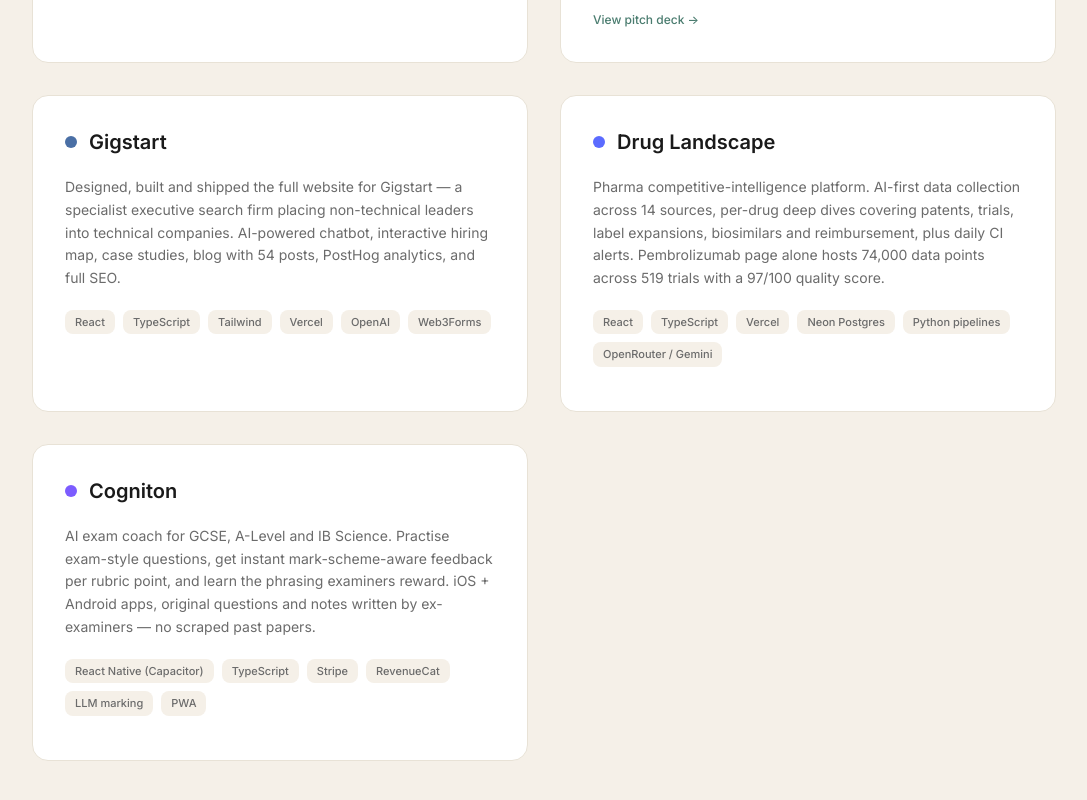
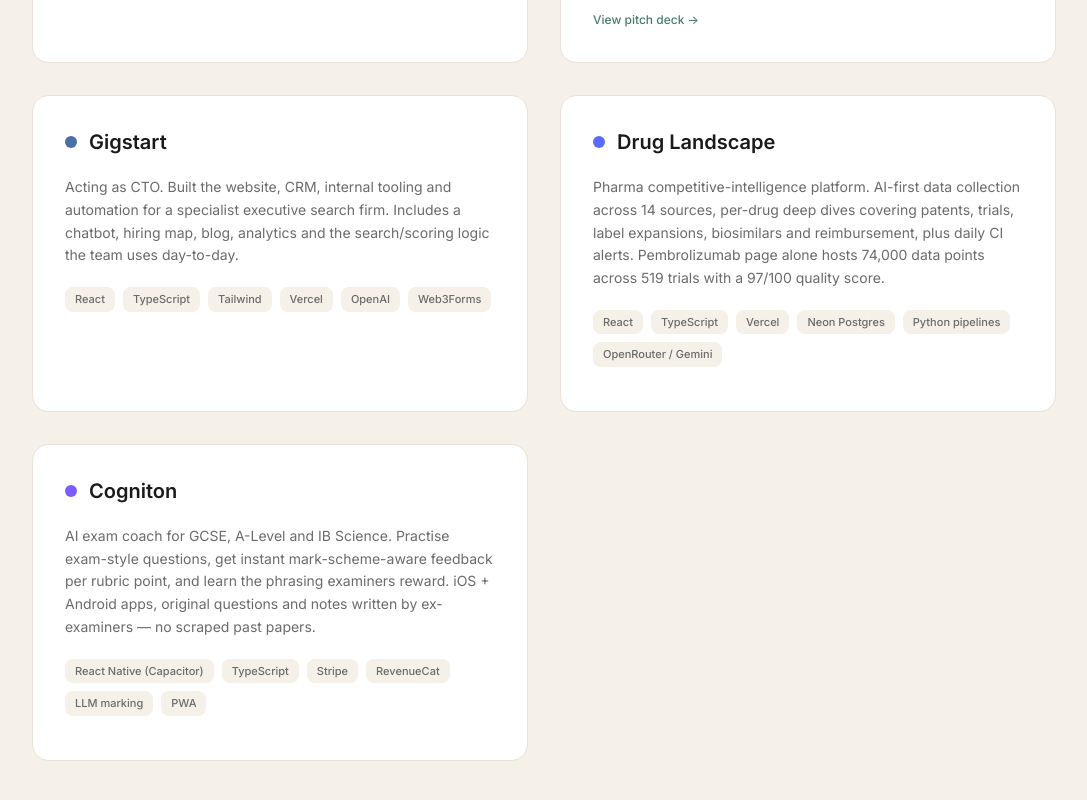
Before and after one commit to JamesMildog/jamesmillett.com, a React (Vite) app: page / in a window 1280 px wide. Shown: the part 1988-2788 px from the top of the page, without its empty margins (96-1183 px from the left). Built offline with nearby package versions, Linux system fonts and the light colour scheme; a web font is replaced by a local one.

Commit message:
Gigstart: CTO-framed, deliberately vaguer description

```diff
--- a/src/App.tsx
+++ b/src/App.tsx
@@ -47,7 +47,7 @@
   {
     name: 'Gigstart',
     url: 'https://www.gig-start.com',
-    description: 'Designed, built and shipped the full website for Gigstart — a specialist executive search firm placing non-technical leaders into technical companies. AI-powered chatbot, interactive hiring map, case studies, blog with 54 posts, PostHog analytics, and full SEO.',
+    description: 'Acting as CTO. Built the website, CRM, internal tooling and automation for a specialist executive search firm. Includes a chatbot, hiring map, blog, analytics and the search/scoring logic the team uses day-to-day.',
     tags: ['React', 'TypeScript', 'Tailwind', 'Vercel', 'OpenAI', 'Web3Forms'],
     accent: '#4A6FA5',
   },
```
